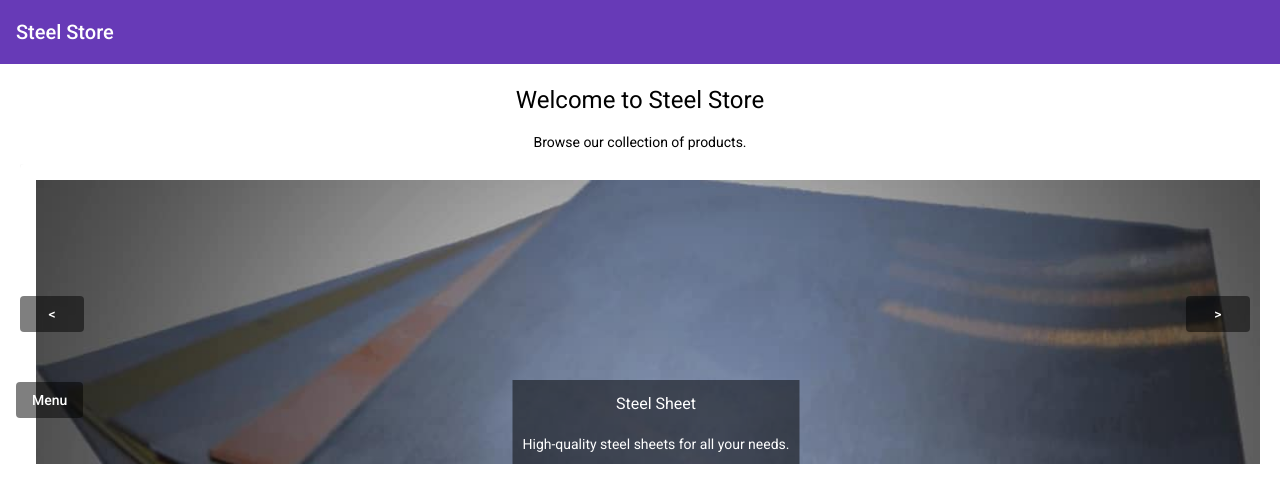
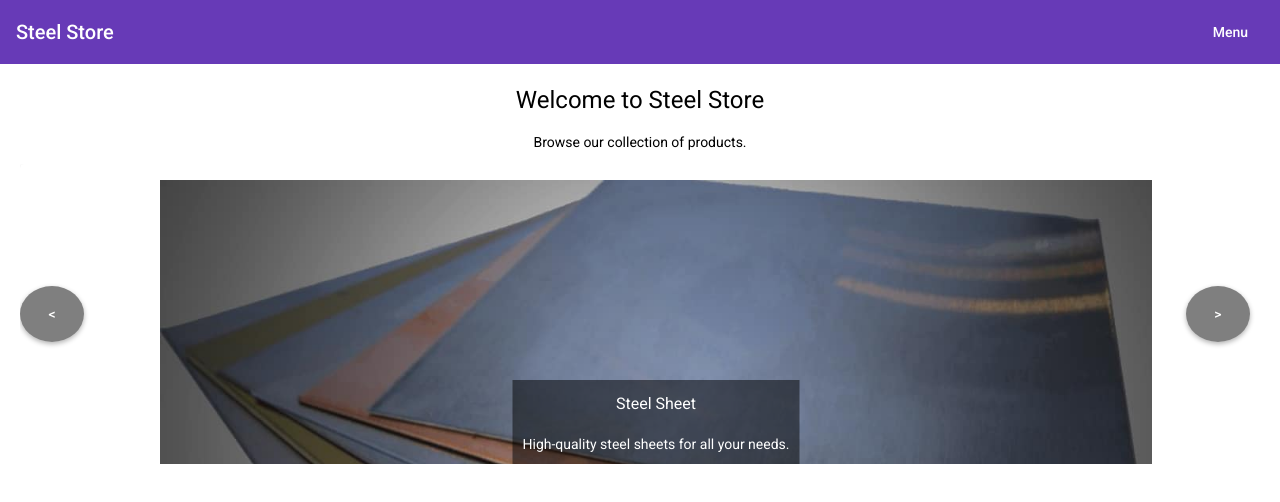
Before and after one commit to MajorDigi/steel-store-mock-up, an Angular app: page / in a window 1280 px wide. Shown: the top 502 px of the page. Built offline with nearby package versions, Linux system fonts and the light colour scheme.

Commit message:
Moved Menu button back into header, further styled slide buttons

```diff
--- a/src/app/landing-page/landing-page.component.css
+++ b/src/app/landing-page/landing-page.component.css
@@ -2,7 +2,10 @@
   display: flex;
   justify-content: space-between;
   align-items: center;
+  position: relative; /* Ensures the buttons are positioned relative to the toolbar */
 }
+
+
 
 .landing-page-content {
   text-align: center;
@@ -35,7 +38,7 @@
 }
 
 .carousel-item img {
-  width: 100%;
+  width: 80%;
   height: auto;
   object-fit: cover;
 }
@@ -50,21 +53,29 @@
   padding: 10px;
 }
 
-button {
+.carousel-navigation {
   position: absolute;
   top: 50%;
   transform: translateY(-50%);
-  background: rgba(0, 0, 0, 0.5);
-  color: white;
-  border: none;
-  cursor: pointer;
-  z-index: 1000;
+  background: rgba(0, 0, 0, 0.5); /* Semi-transparent black background */
+  color: white; /* White text/icons for contrast */
+  border: none; /* Remove border */
+  cursor: pointer; /* Pointer cursor for buttons */
+  z-index: 1000; /* Ensure buttons are on top of carousel */
+  padding: 10px; /* Add some padding for better clickability */
+  border-radius: 50%; /* Make the buttons circular */
+  box-shadow: 0 2px 5px rgba(0, 0, 0, 0.3); /* Subtle shadow for better visibility */
+  transition: background 0.3s ease; /* Smooth background transition on hover */
 }
 
-button:first-child {
-  left: 10px;
+.carousel-navigation:hover {
+  background: rgba(0, 0, 0, 0.8); /* Darker background on hover */
 }
 
-button:last-child {
-  right: 10px;
+.carousel-navigation:first-child {
+  left: 10px; /* Align left button */
 }
+
+.carousel-navigation:last-child {
+  right: 10px; /* Align right button */
+}
--- a/src/app/landing-page/landing-page.component.html
+++ b/src/app/landing-page/landing-page.component.html
@@ -26,8 +26,8 @@
             </div>
           </mat-card>
         </div>
-        <button mat-button (click)="prevSlide()">&#x3c;</button>
-        <button mat-button (click)="nextSlide()">&#x3e;</button>
+        <button mat-button class="carousel-navigation" (click)="prevSlide()">&#x3c;</button>
+        <button mat-button class="carousel-navigation" (click)="nextSlide()">&#x3e;</button>
       </div>
     </div>
   </div>
```
